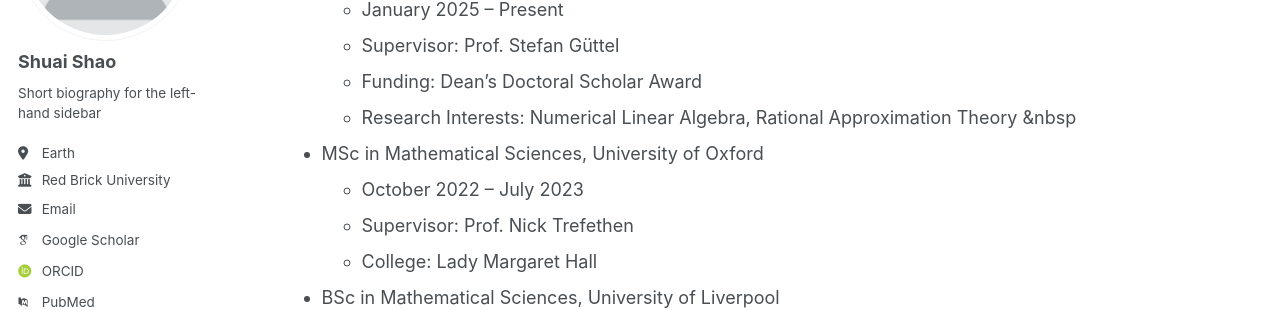
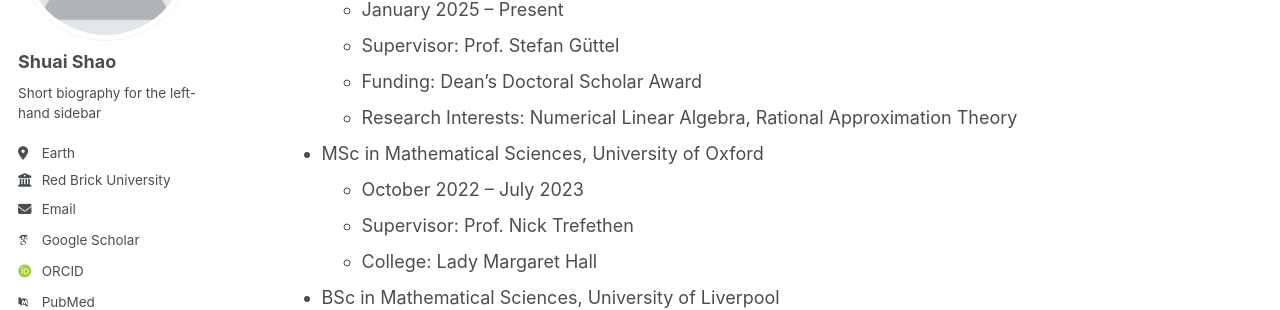
Before and after one commit to ShuaiShao-1203/ShuaiShao-1203.github.io, a Jekyll site: the page built from _pages/cv.md, in a window 1280 px wide and 900 px high. Shown: the part 235-545 px from the top of the window. Built offline with Jekyll 4.4.1, drawn with Linux system fonts in a browser that asks for light colours; some web fonts are replaced; a script bundle is joined from its source files by our own code; library files that are not in the unit come from our copies.

Commit message:
Update cv.md

```diff
--- a/_pages/cv.md
+++ b/_pages/cv.md
@@ -18,7 +18,7 @@
   * January 2025 -- Present
   * Supervisor: Prof. Stefan Güttel
   * Funding: Dean's Doctoral Scholar Award
-  * Research Interests: Numerical Linear Algebra, Rational Approximation Theory &nbsp
+  * Research Interests: Numerical Linear Algebra, Rational Approximation Theory
 
 * MSc in Mathematical Sciences, University of Oxford
   * October 2022 -- July 2023
```
